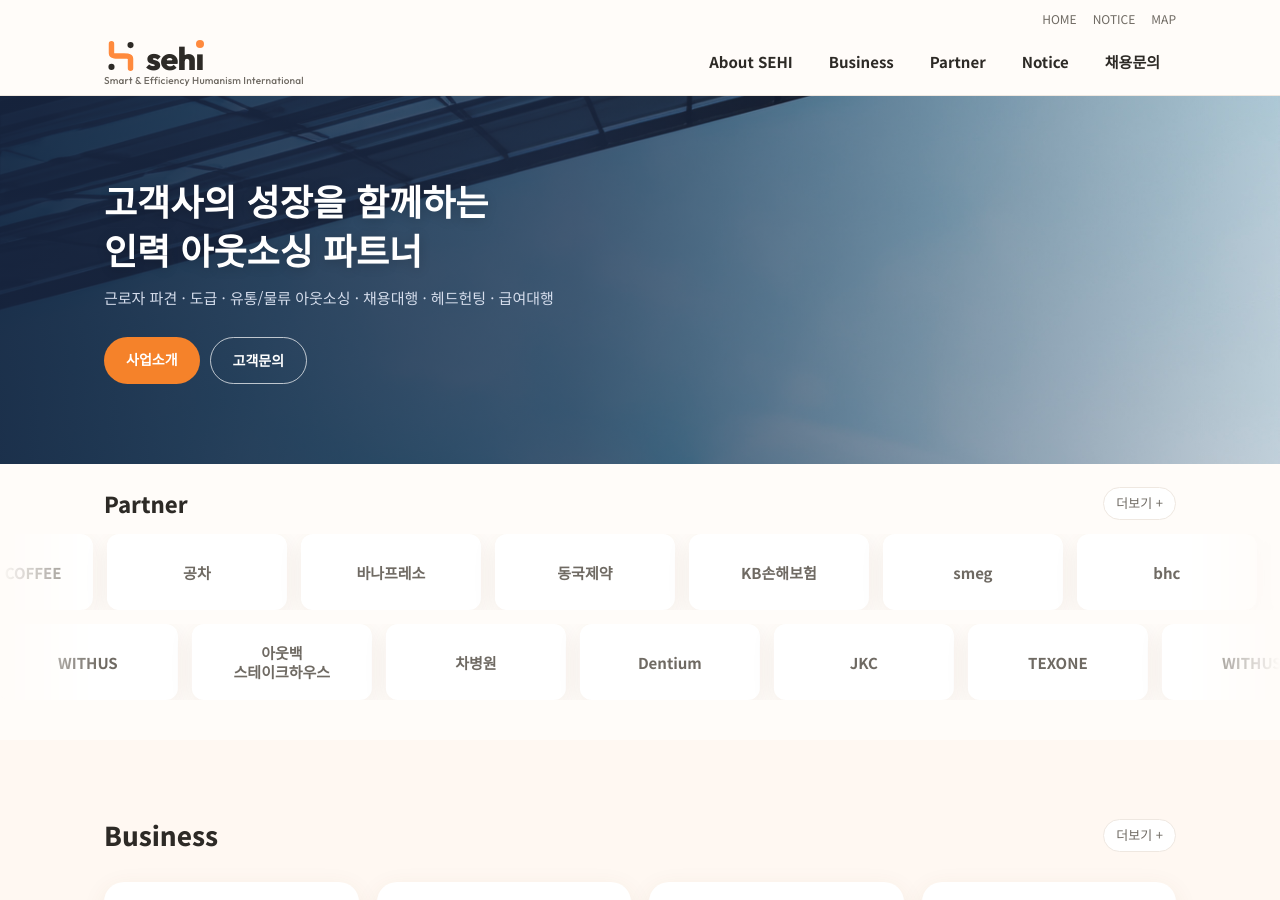
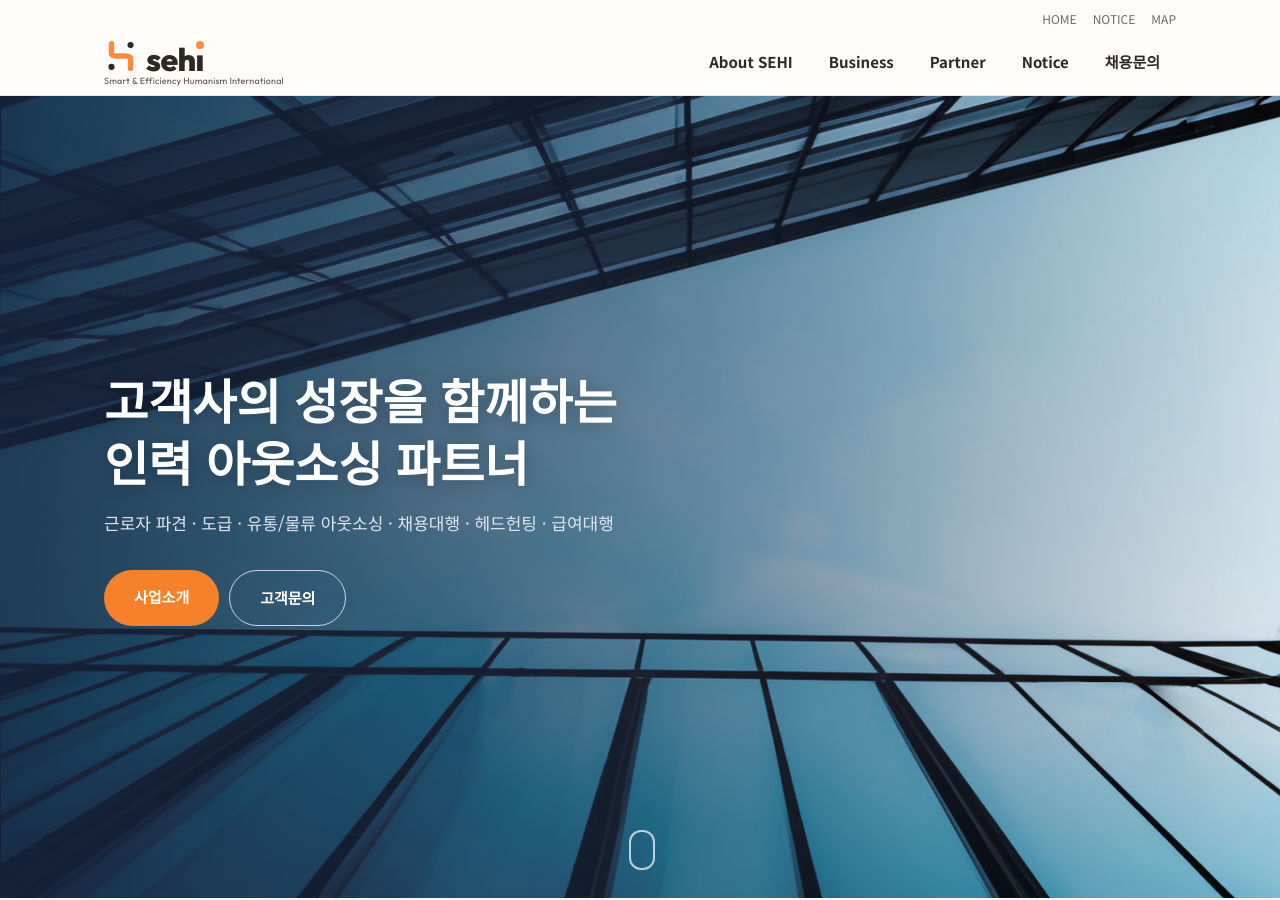
Before and after one commit to ivovilove2-maker/github.io, a Jekyll site: the page built from index.html, in a window 1280 px wide and 900 px high. Built offline with Jekyll 4.4.1, drawn with Linux system fonts in a browser that asks for light colours; some web fonts are replaced.

Commit message:
Update style.css

```diff
--- a/assets/css/style.css
+++ b/assets/css/style.css
@@ -32,10 +32,6 @@ img{max-width:100%;display:block}
 .util{display:flex;justify-content:flex-end;gap:16px;font-size:12px;color:var(--sub);padding-top:8px}
 .util a:hover{color:var(--brand)}
 .nav{display:flex;align-items:center;justify-content:space-between;height:66px}
-.logo{display:flex;flex-direction:column;line-height:1.15}
-.logo-mark{font-weight:800;font-size:28px;letter-spacing:.01em}
-.logo-mark b{color:var(--brand)}
-.logo small{font-size:10px;color:var(--sub)}
 .gnb{display:flex;gap:4px;margin:0;padding:0;list-style:none}
 .gnb>li{position:relative}
 .gnb>li>a{display:block;padding:9px 16px;margin:12px 0;border-radius:999px;font-size:15px;font-weight:600}
@@ -59,13 +55,29 @@ img{max-width:100%;display:block}
 .btn-line:hover{border-color:var(--brand);color:var(--brand)}
 
 /* ===== 메인 ===== */
-.hero{position:relative;overflow:hidden;background:var(--brand-soft) url('../../images/hero.jpg') right center/cover no-repeat;padding:110px 0 100px}
-.hero::before{content:"";position:absolute;width:420px;height:420px;border-radius:50%;background:#FFE0C7;right:-80px;top:-120px;opacity:.7}
-.hero::after{content:"";position:absolute;width:220px;height:220px;border-radius:50%;background:#FFD2AE;right:220px;bottom:-110px;opacity:.6}
-.hero .wrap{position:relative;z-index:1}
-.hero .eyebrow{display:inline-block;margin:0 0 16px;background:#fff;color:var(--brand);font-weight:700;font-size:13px;letter-spacing:.06em;padding:6px 14px;border-radius:999px}
-.hero h1{margin:0 0 18px;font-size:44px;line-height:1.35;font-weight:800}
-.hero .lead{margin:0 0 32px;font-size:17px;color:var(--sub)}
+/* 메인 비주얼: 빌딩 사진 풀사이즈 + 네이비 */
+.hero{
+  position:relative;color:#fff;
+  min-height:calc(100vh - 98px);              /* 화면 높이 - 헤더 높이 */
+  display:flex;align-items:center;padding:60px 0;
+  background:
+    linear-gradient(90deg,rgba(23,37,64,.85) 0%,rgba(31,47,77,.55) 45%,rgba(31,47,77,.05) 100%),
+    url('../../images/hero.jpg') center/cover no-repeat,
+    #1F2F4D;
+}
+.hero .wrap{width:100%;position:relative;z-index:1}
+.hero h1{margin:0 0 16px;font-size:48px;line-height:1.3;font-weight:800;color:#fff;text-shadow:0 2px 16px rgba(0,0,0,.25)}
+.hero .lead{margin:0 0 32px;font-size:17px;color:#E1E7F2}
+.hero .btn{padding:14px 30px;font-size:15px}
+.hero .btn-primary{background:#F5822A;box-shadow:none}
+.hero .btn-primary:hover{background:#D96A14}
+.hero .btn-ghost{background:transparent;color:#fff;border:1.5px solid rgba(255,255,255,.75)}
+.hero .btn-ghost:hover{background:rgba(255,255,255,.12)}
+/* 아래로 스크롤 안내 */
+.hero::after{content:"";position:absolute;left:50%;bottom:28px;width:22px;height:36px;margin-left:-11px;border:2px solid rgba(255,255,255,.7);border-radius:12px}
+/* 비주얼 바로 아래 Partner 영역 */
+.hero + .main-sec{padding:56px 0 48px}
+
 .main-sec{padding:72px 0}
 .main-sec.alt{background:var(--brand-softer)}
 .main-head{display:flex;justify-content:space-between;align-items:center;margin-bottom:24px}
@@ -227,7 +239,7 @@ img{max-width:100%;display:block}
   .greet,.org-cols{grid-template-columns:1fr}
   .biz,.partners,.main-grid{grid-template-columns:1fr}
   .svc,.quick-grid{grid-template-columns:repeat(2,minmax(0,1fr))}
-  .hero h1{font-size:32px}
+  .hero h1{font-size:38px}
 }
 @media (max-width:760px){
   .util{display:none}
@@ -247,6 +259,13 @@ img{max-width:100%;display:block}
   .sub-visual h1{font-size:28px}
   .greet-lead .big{font-size:21px}
   .inq-form,.post,.biz article{padding:24px}
+  .hero{min-height:calc(100vh - 66px);padding:48px 0;background:
+    linear-gradient(rgba(23,37,64,.7),rgba(23,37,64,.7)),
+    url('../../images/hero.jpg') center/cover no-repeat,#1F2F4D}
+  .hero h1{font-size:30px}
+  .hero .lead{font-size:15px}
+  .hero::after{display:none}
+  .hero + .main-sec{padding:36px 0 32px}
 }
 
 /* ===== 로고 (심볼 C: 이어진 리본) ===== */
@@ -284,46 +303,3 @@ img{max-width:100%;display:block}
 @media (max-width:760px){
   .rolling-item{width:140px;height:64px}
 }
-
-/* ===== 메인 비주얼 축소 + 롤링 위로 ===== */
-.hero{padding:36px 0 32px}
-.hero .eyebrow{margin-bottom:10px;padding:4px 12px;font-size:12px}
-.hero h1{font-size:30px;line-height:1.3;margin-bottom:8px}
-.hero .lead{font-size:15px;margin-bottom:18px}
-.hero .btn{padding:10px 22px;font-size:14px}
-.hero::before{width:220px;height:220px;right:-50px;top:-70px}
-.hero::after{display:none}
-
-/* 비주얼 바로 아래 Partner 영역 */
-.hero + .main-sec{padding:20px 0 40px}
-.hero + .main-sec .main-head{margin-bottom:12px}
-.hero + .main-sec .main-head h2{font-size:22px}
-
-@media (max-width:760px){
-  .hero{padding:28px 0 24px}
-  .hero h1{font-size:24px}
-  .hero + .main-sec{padding:16px 0 32px}
-}
-
-/* ===== 메인 비주얼: 빌딩 사진 + 네이비 ===== */
-.hero{
-  position:relative;padding:80px 0;color:#fff;
-  background:
-    linear-gradient(90deg,rgba(23,37,64,.92) 0%,rgba(31,47,77,.75) 45%,rgba(31,47,77,.15) 100%),
-    url('../../images/hero.jpg') center 35%/cover no-repeat,
-    #1F2F4D;
-}
-.hero::before,.hero::after{display:none}
-.hero h1{color:#fff;font-size:36px;line-height:1.35;margin:0 0 12px;text-shadow:0 2px 12px rgba(0,0,0,.2)}
-.hero .lead{color:#D5DDEC;font-size:15px;margin:0 0 26px}
-.hero .btn-primary{background:#F5822A;box-shadow:none}
-.hero .btn-primary:hover{background:#D96A14}
-.hero .btn-ghost{background:transparent;color:#fff;border:1.5px solid rgba(255,255,255,.7)}
-.hero .btn-ghost:hover{background:rgba(255,255,255,.12)}
-
-@media (max-width:760px){
-  .hero{padding:52px 0;background:
-    linear-gradient(rgba(23,37,64,.8),rgba(23,37,64,.8)),
-    url('../../images/hero.jpg') center/cover no-repeat,#1F2F4D}
-  .hero h1{font-size:26px}
-}
```
